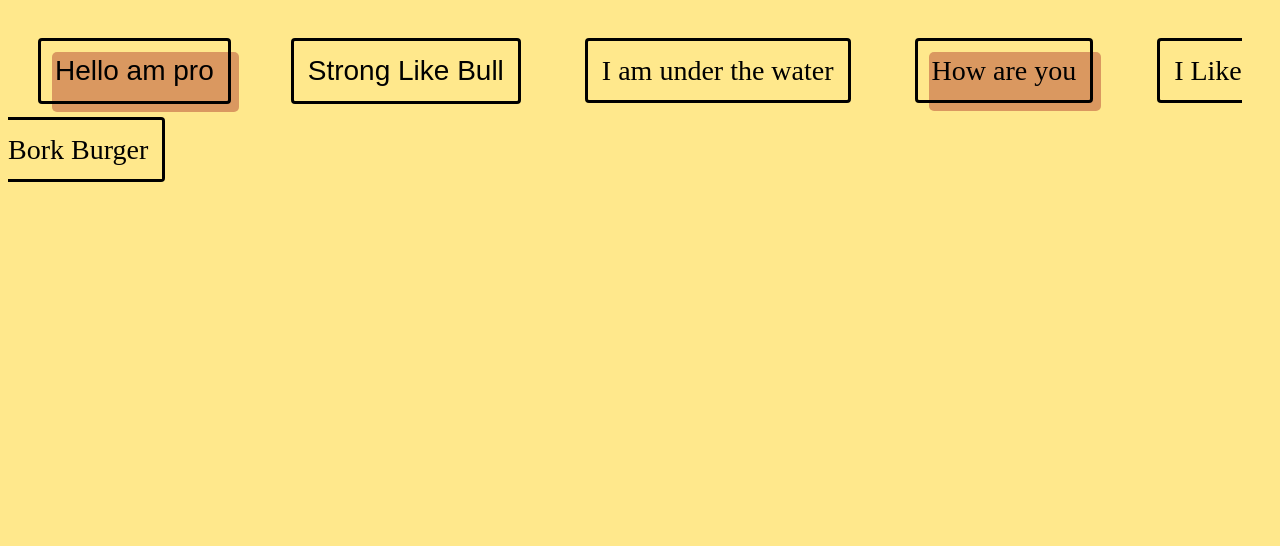
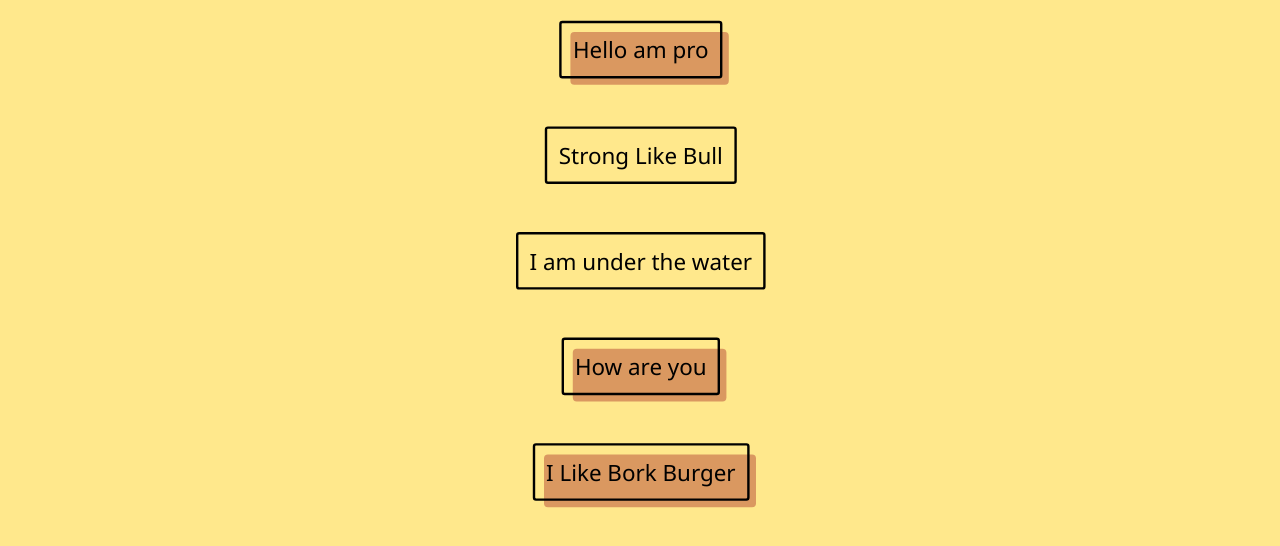
Before and after one commit to GalaxyWareX/css-is-cool, a plain HTML site: page index.html in a window 1280 px wide. Drawn offline with Linux system fonts and the light colour scheme.

Commit message:
Update Amazing Hover Effect.css

```diff
--- a/Amazing Hover Effect.css
+++ b/Amazing Hover Effect.css
@@ -1,9 +1,23 @@
 body {
   background-color: #ffe88c;
+  overflow: auto;
 }
+
+.div {
+  display: grid;
+  position: relative;
+  width: 100%;
+  place-items: center;
+  transform: scale(0.8);
+  bottom: 10%;
+  /*   top: 50%;
+  left: 50%;
+  transform: translate(-50%, -50%); */
+}
+
 .div1 {
   position: absolute;
-  top: 60%;
+  top: 50%;
   left: 50%;
   transform: translate(-50%, -50%);
 }
@@ -15,30 +29,27 @@ body {
   transform: translate(-50%, -50%);
 }
 
-.div3{
-
-    position: absolute;
-    top: 40%;
-    left: 50%;
-    transform: translate(-50%, -50%);
-
+.div3 {
+  position: absolute;
+  top: 40%;
+  left: 50%;
+  transform: translate(-50%, -50%);
 }
 
-.div4{
-
+.div4 {
   position: absolute;
   top: 80%;
   left: 50%;
   transform: translate(-50%, -50%);
-
 }
 
-
-
 .btn {
+  display: inline-block;
   background-color: transparent;
   position: relative;
   border-radius: 4px;
+  inset: 1px;
+  max-width: 300px;
   border: 3px solid black;
   color: black;
   text-align: center;
@@ -47,7 +58,7 @@ body {
   transition: all 0.5s;
   cursor: pointer;
   margin: 30px;
-  padding
+
   font-family: "Segoe UI", Tahoma, Geneva, Verdana, sans-serif;
 }
 
@@ -105,15 +116,13 @@ body {
   pointer-events: none;
 }
 
-.arrow:hover  {
+.arrow:hover {
   padding-right: 30px;
 }
-.arrow:active{
+.arrow:active {
   color: #6b5e5e;
   transition: 0s;
 }
-
-
 
 .btn:hover .arrow:after {
   opacity: 1;
```
